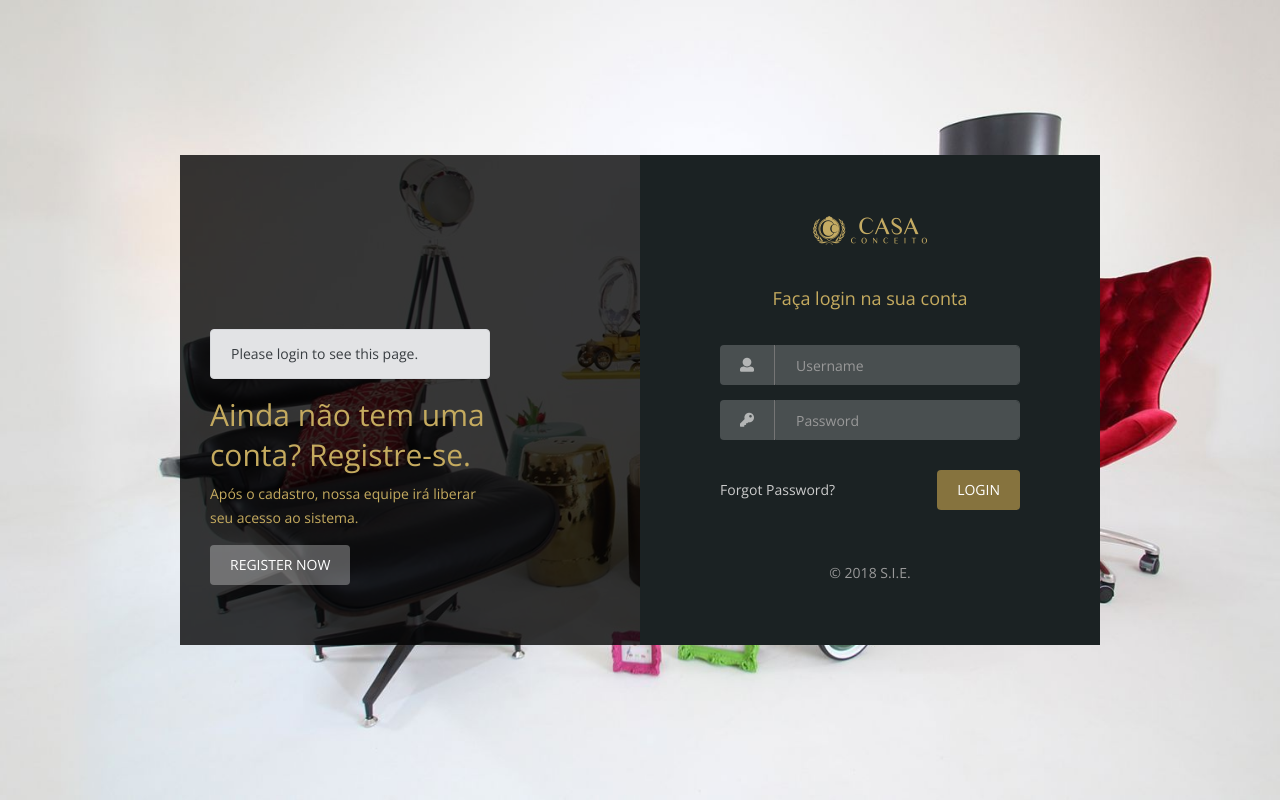
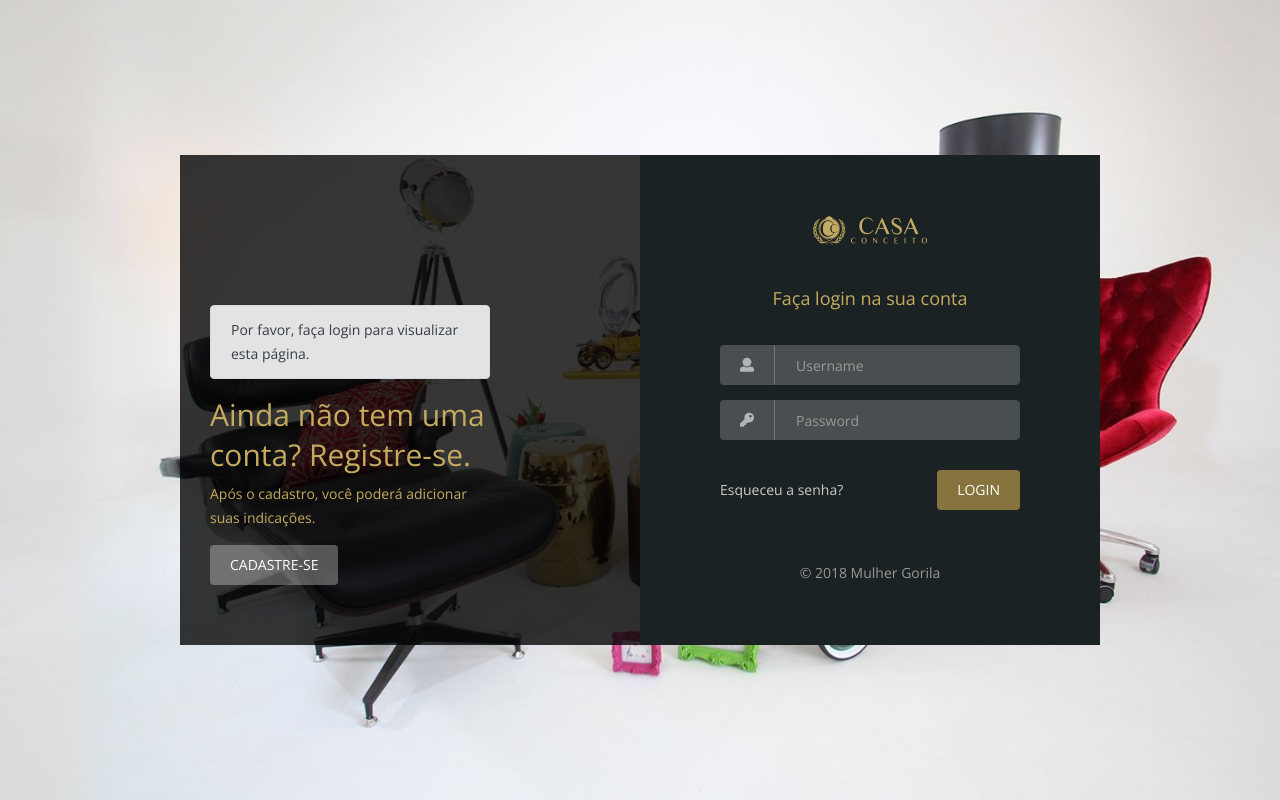
Before and after one commit to tiagocordeiro/casaconceito-sie, a Django app: page /accounts/login/?next=/profile/ in a window 1280 px wide. Run offline with Django 3.2, Linux system fonts and the light colour scheme; parts of the project's set-up code (start-up, migrations or seed data) failed here and were passed over; some libraries are stand-ins or nearby versions.

```diff
--- a/templates/dadmin/base.html
+++ b/templates/dadmin/base.html
@@ -97,7 +97,8 @@
 
     <!-- Main Footer Start -->
     <footer class="main--footer main--footer-light">
-                <p>Copyright &copy; <a href="#">S.I.E.</a>. All Rights Reserved.</p>
+      <p>Copyright &copy; <a target="_blank" href="https://www.mulhergorila.com/">Mulher Gorila</a>. All Rights
+        Reserved.</p>
     </footer>
     <!-- Main Footer End -->
   </main>
--- a/templates/dadmin/indicacao_new.html
+++ b/templates/dadmin/indicacao_new.html
@@ -17,7 +17,7 @@
             <!-- Panel Start -->
             <div class="panel">
                 <div class="panel-heading">
-                    <h3 class="panel-title">Nova Indicação</h3>
+                    <h3 class="panel-title">Nova Indicação de Cliente</h3>
                 </div>
 
                 <div class="panel-content">
--- a/templates/registration/login.html
+++ b/templates/registration/login.html
@@ -14,25 +14,25 @@
 
                             {% if form.errors %}
                                 <div class="alert alert-danger" role="alert">
-                                  Your username and password didn't match. Please try again.
+                                  Seu usuário e senha não correspondem. Por favor, tente novamente.
                                 </div>
                             {% endif %}
 
                             {% if next %}
                                 {% if user.is_authenticated %}
                                     <div class="alert alert-primary" role="alert">
-                                        Your account doesn't have access to this page. To proceed, please login with an account that has access.
+                                        Sua conta não tem acesso a esta página. Para proseguir, acesse com outra conta.
                                     </div>
                                 {% else %}
                                     <div class="alert alert-secondary" role="alert">
-                                        Please login to see this page.
+                                        Por favor, faça login para visualizar esta página.
                                     </div>
                                 {% endif %}
                             {% endif %}
 
                             <h2 class="h2">Ainda não tem uma conta? Registre-se.</h2>
-                            <p>Após o cadastro, nossa equipe irá liberar seu acesso ao sistema.</p>
-                            <a href="{% url 'signup' %}" class="btn btn-rounded">Register Now</a>
+                            <p>Após o cadastro, você poderá adicionar suas indicações.</p>
+                            <a href="{% url 'signup' %}" class="btn btn-rounded">Cadastre-se</a>
                         </div>
                     </div>
                     <!-- Login Content End -->
@@ -74,14 +74,14 @@
                                 </div>
 
                                 <div class="m-account--actions">
-                                    <a href="{% url 'password_reset' %}" class="btn-link">Forgot Password?</a>
+                                    <a href="{% url 'password_reset' %}" class="btn-link">Esqueceu a senha?</a>
                                     <input type="hidden" name="next" value="{{ next }}" />
 
                                     <button type="submit" value="login" class="btn btn-rounded btn-primary" name="login">Login</button>
                                 </div>
 
                                 <div class="m-account--footer">
-                                    <p>&copy; 2018 S.I.E.</p>
+                                    <p>&copy; 2018 Mulher Gorila</p>
                                 </div>
                             </form>
                         </div>
--- a/templates/registration/signup.html
+++ b/templates/registration/signup.html
@@ -112,7 +112,7 @@
                                 </div>
 
                                 <div class="m-account--footer">
-                                    <p>&copy; 2018 S.I.E.</p>
+                                    <p>&copy; 2018 Mulher Gorila</p>
                                 </div>
                             </form>
                         </div>
```
Also changed, not shown: parceiros/views.py (+7 -7 lines). Lines whose indentation alone changed are shown as unchanged.
